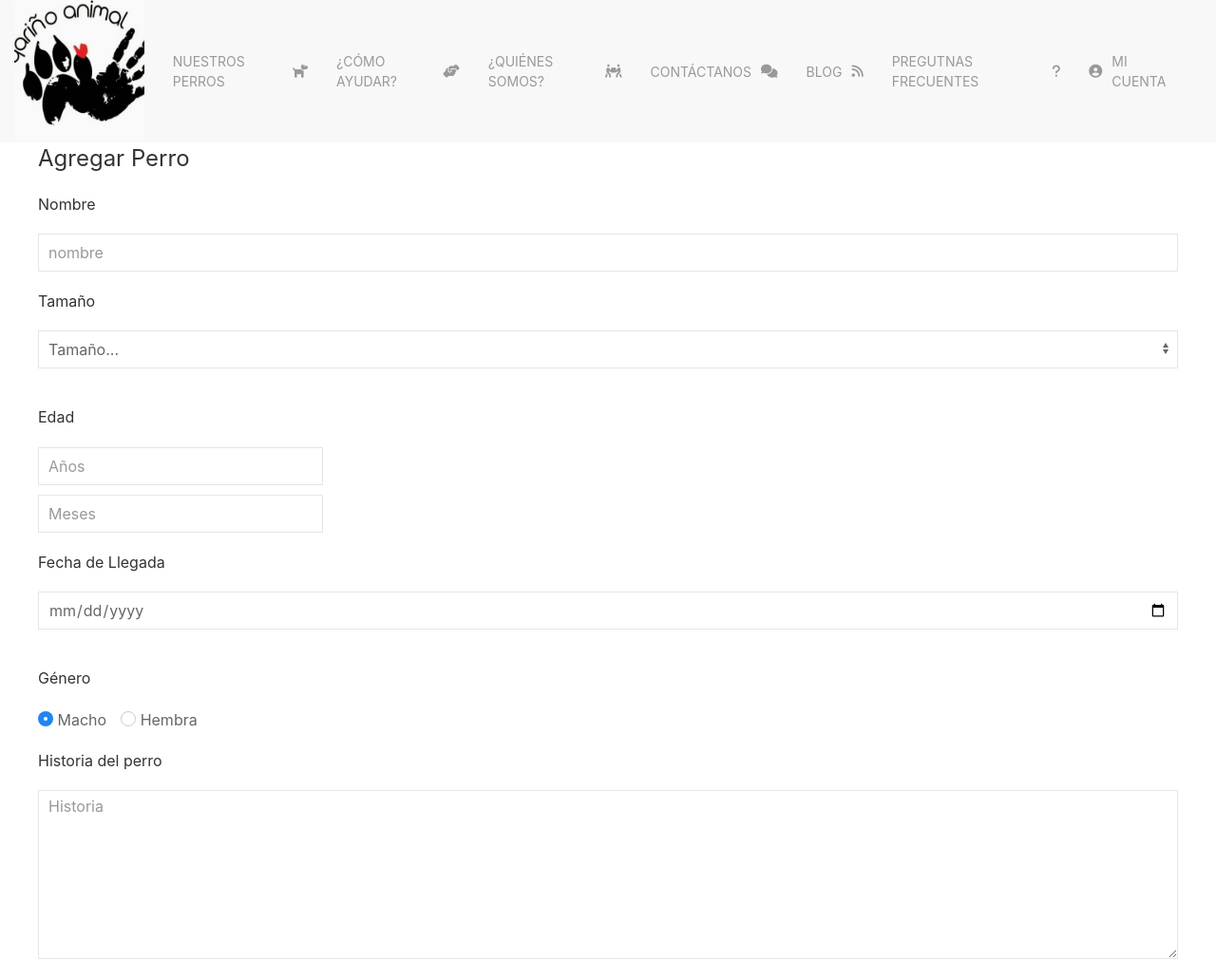
After one commit to MartinNoboa/Qarinio-animal, a PHP site: page /agregarPerro.php in a window 1280 px wide. The commit adds this page. Shown: the whole page at 95% size. Run offline with PHP 8.4, Linux system fonts and the light colour scheme; some libraries are stand-ins or nearby versions.

Commit message:
Agregar interfaz inicial

```diff
--- /dev/null
+++ b/Codigo/agregarPerro.php
@@ -0,0 +1,55 @@
+<?php
+    include("_header.html");
+    include("_navbar.html");
+?>
+
+
+   <div class = "uk-container">
+    <form>
+
+        <fieldset class="uk-fieldset">
+
+        <h3>Agregar Perro</h3>
+
+        <div class="uk-margin">
+            <h5>Nombre</h5>
+            <input class="uk-input" type="text" placeholder="nombre">
+        </div>
+
+        <div class="uk-margin">
+            <h5>Tamaño</h5>
+            <select class="uk-select">
+                <option>Tamaño...</option>
+                <option>Pequeño</option>
+                <option>Mediano</option>
+                <option>Grande</option>
+            </select>
+        </div>
+        <h5>Edad</h5>
+        <div class="uk-width-1-4@s">
+                <input class="uk-input" type="number" placeholder="Años">
+        </div>
+        <div class = "uk-margin-small-top">
+            <div class="uk-width-1-4@s">
+                <input class="uk-input" type="number" placeholder="Meses">
+            </div>
+        </div>
+
+        <div class = "uk-margin">
+            <h5>Fecha de Llegada</h5>
+            <input class = "uk-input" type = "date">
+        </div>
+
+            <h5>Género</h5>
+        <div class="uk-margin uk-grid-small uk-child-width-auto uk-grid">
+            <label><input class="uk-radio" type="radio" name="radio2" checked> Macho</label>
+            <label><input class="uk-radio" type="radio" name="radio2"> Hembra</label>
+        </div>
+
+         <div class="uk-margin">
+            <h5>Historia del perro</h5>
+            <textarea class="uk-textarea" rows="7" placeholder="Historia"></textarea>
+        </div>
+        </fieldset>
+    </form>
+</div>
```
Also changed, not shown: Codigo/catalogo.php (+30 -5 lines), Codigo/controlador_catalogo.php (deleted, +0 -39 lines), Codigo/js/ajax.js (deleted, +0 -17 lines), Codigo/util.php (+0 -50 lines).
